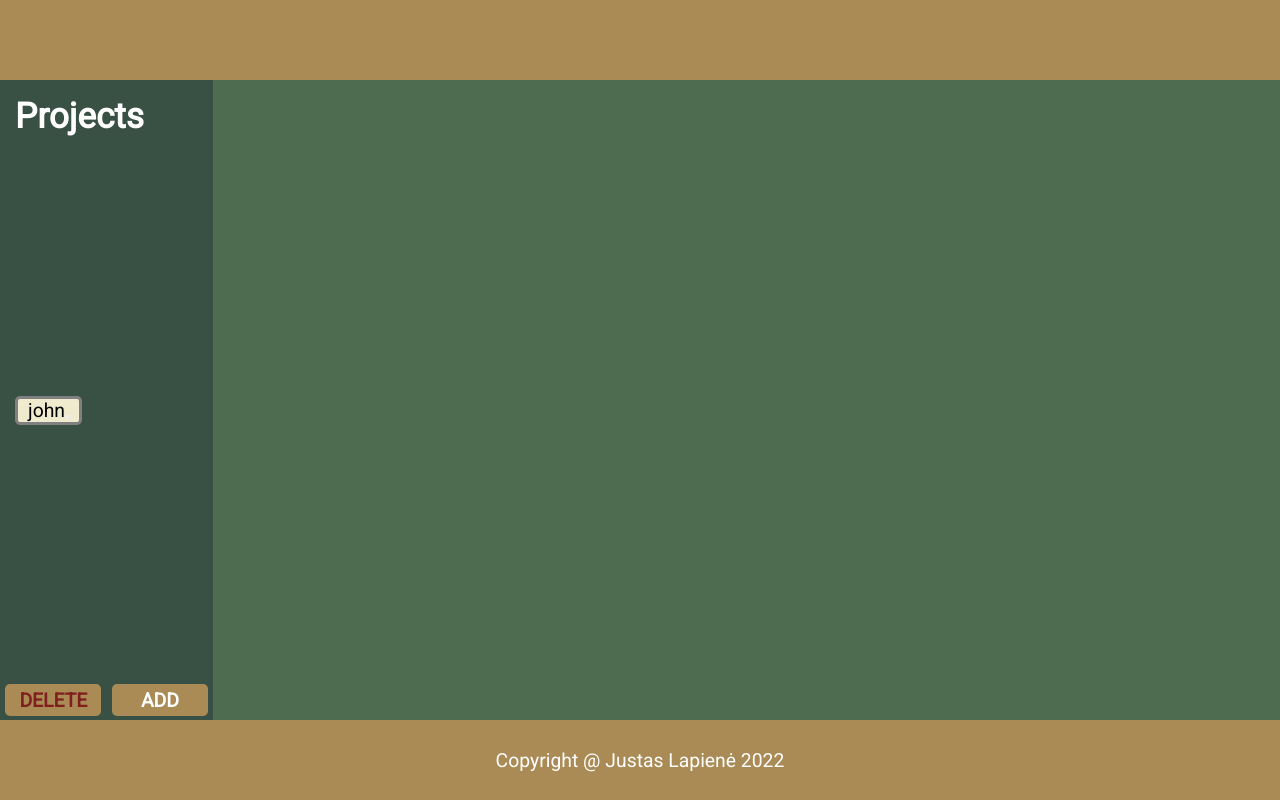
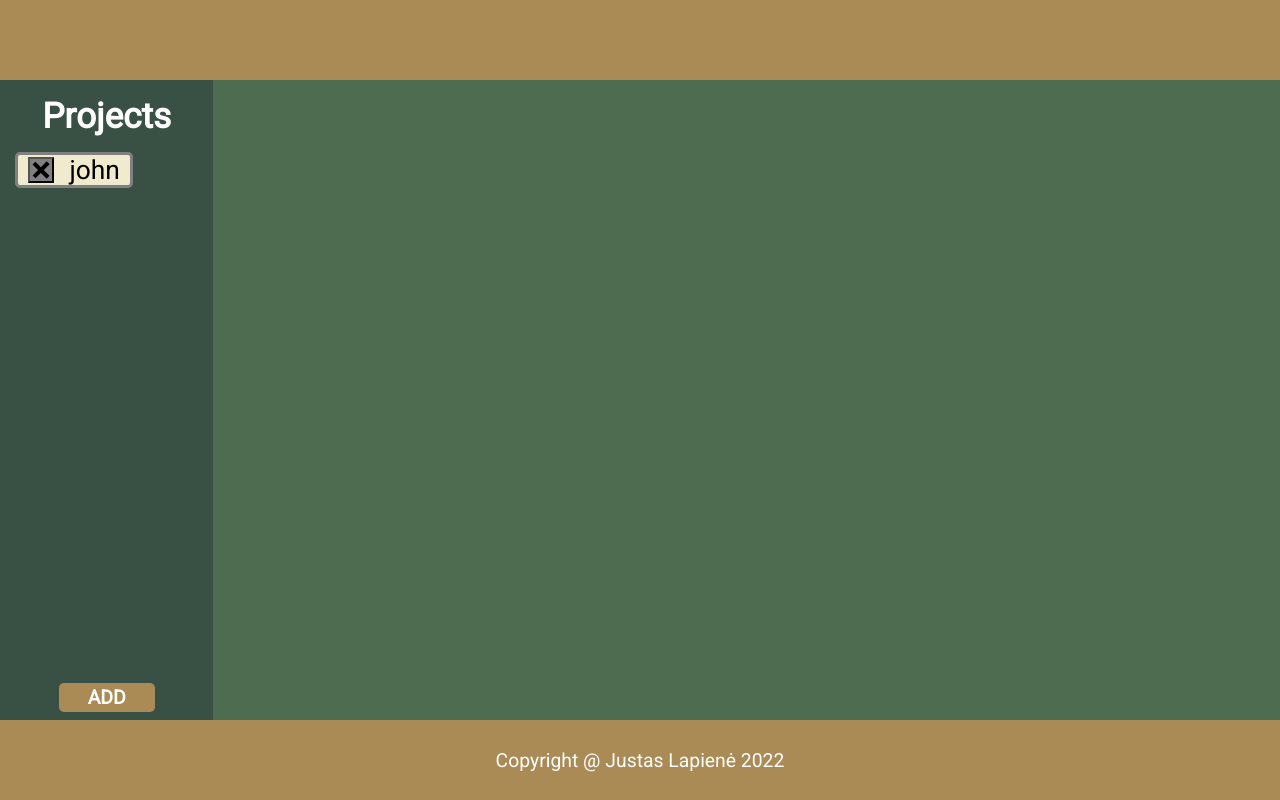
Before and after one commit to J03B1D3N/To-Do-List, a website built with webpack: page dist/index.html in a window 1280 px wide. Both pictures are taken after a click on the button "ADD". Built offline with nearby package versions, Linux system fonts and the light colour scheme.

Commit message:
added delete project button

```diff
--- a/src/index.js
+++ b/src/index.js
@@ -39,11 +39,14 @@ constructor  (title) {
 
         for(let i = 0; i < this.projectListArr.length; i++) {
             const div = document.createElement('div')
+            const title = document.createElement('div')
+            title.classList.add('title')
             div.classList.add('project')
-            div.innerHTML = this.projectListArr[i].title
             const deleteBtn = document.createElement('button')
             deleteBtn.classList.add('delete')
             div.appendChild(deleteBtn)
+            div.appendChild(title)
+            title.textContent = this.projectListArr[i].title
             this.projectList.appendChild(div)
         }
     }
--- a/src/style.scss
+++ b/src/style.scss
@@ -78,17 +78,18 @@ nav {
         padding: 15px;
         font-weight: 600;
         display: flex;
-        justify-content: flex-start;
+        justify-content: center;
     }
     .projectList {
         display: grid;
-        grid-template-rows: auto;
+        grid-auto-flow: row;
+        grid-auto-rows: min-content;
         gap: 5px;
         height: 100%;
         width: 100%;
         padding-left: 15px;
         justify-items: left;
-        align-items: center;
+        align-items: top;
         overflow: auto;
         .project {
             border: 3px solid grey;
@@ -97,7 +98,36 @@ nav {
             padding: 0px 10px;
             border-radius: 5px;
             background-color: $todo;
-            color: black;
+            display: flex;
+            justify-content: center;
+            align-items: center;
+            gap: 15px;
+            .title{
+                color: black;
+                font-size: 1.5rem;
+            }
+            .delete {
+                height: 1.5rem;
+                width: 1.5rem;
+                background-color: grey;
+                position: relative;
+                display: flex;
+                justify-content: center;
+                align-items: center;
+            }
+            .delete:before, .delete:after {
+                content: '';
+                height: 90%;
+                width: 20%;
+                background-color: black;
+                position: absolute;
+            }
+            .delete:before {
+                transform: rotate(45deg);
+            }
+            .delete:after {
+                transform: rotate(-45deg);
+            }
         }
         .project:hover{
             background-color: grey;
@@ -110,6 +140,7 @@ nav {
         display: flex;
         justify-content: space-around;
         margin-top: 15px;
+        padding-bottom: 5px;
         .btn {
             height: 90%;
             width: 45%;
```
Also changed, not shown: dist/index.html.
